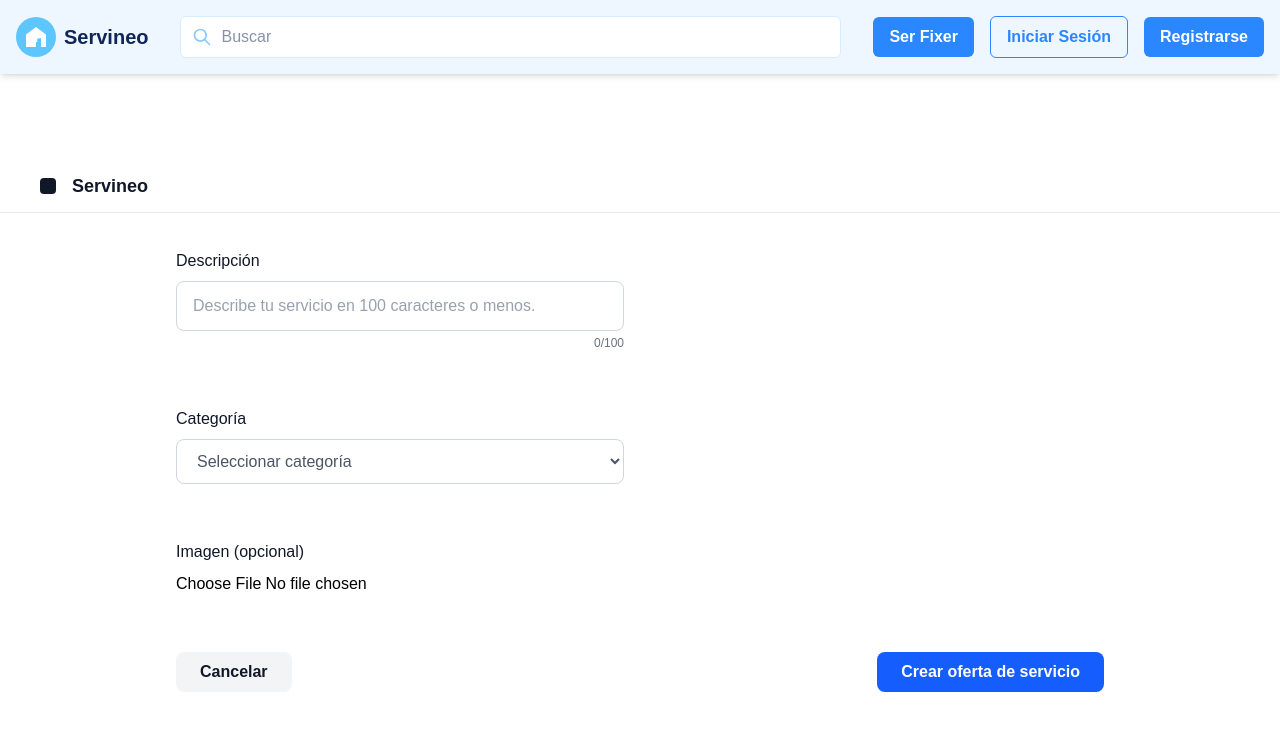
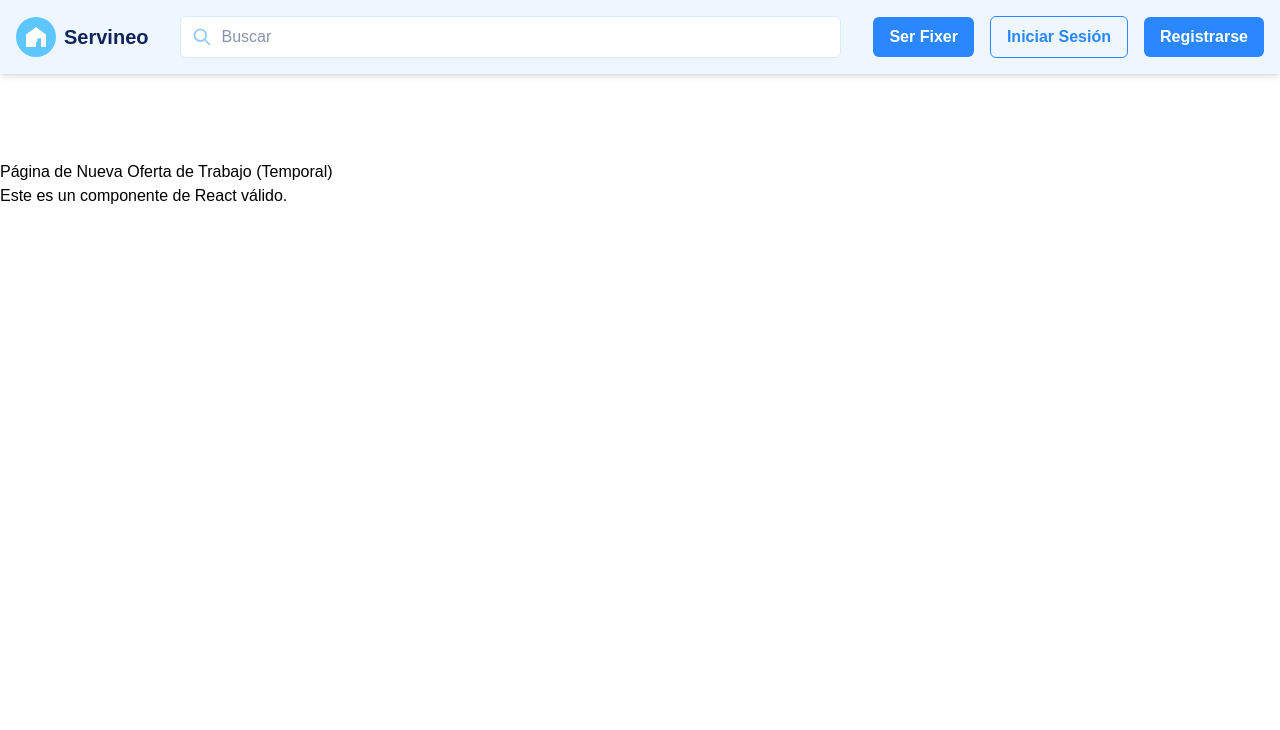
Before and after one commit to robertgt0/alquiler_front, a Next.js app: page /addNewJobOffer in a window 1280 px wide. Shown: the top 730 px of the page. Built offline with nearby package versions, Linux system fonts and the light colour scheme; no server answers.

Commit message:
fix:ConexionBack

```diff
--- a/src/app/addNewJobOffer/page.tsx
+++ b/src/app/addNewJobOffer/page.tsx
@@ -1,3 +1,4 @@
+/*
 'use client';
 
 import { useEffect, useMemo, useState } from 'react';
@@ -127,7 +128,7 @@ export default function NuevaOFertaOEditar() {
 
       <section className="flex justify-center p-5">
         <form onSubmit={(e) => e.preventDefault()} className="flex flex-col w-[960px] space-y-6">
-          {/* DESCRIPCIÓN */}
+          {/* DESCRIPCIÓN /}
           <div className="p-4 max-w-[480px]">
             <label className="block mb-2 text-gray-900 font-medium">Descripción</label>
             <input
@@ -142,7 +143,7 @@ export default function NuevaOFertaOEditar() {
             <div className="text-right text-xs text-gray-500 mt-1">{descripcion.length}/100</div>
           </div>
 
-          {/* CATEGORÍA */}
+          {/* CATEGORÍA /}
           <div className="p-4 max-w-[480px]">
             <label className="block mb-2 text-gray-900 font-medium">Categoría</label>
             <select
@@ -159,12 +160,12 @@ export default function NuevaOFertaOEditar() {
             </select>
           </div>
 
-          {/* IMAGEN */}
+          {/* IMAGEN /}
           <div className="p-4 max-w-[480px]">
             <label className="block mb-2 text-gray-900 font-medium">
               {esEdicion ? 'Imagen (opcional — si subes, reemplaza)' : 'Imagen (opcional)'}
             </label>
-            {/* Si ya hay imagenes (edición), muéstralas */}
+            {/* Si ya hay imagenes (edición), muéstralas /}
             {esEdicion && imagenesExistentes?.length > 0 && (
               <div className="mb-2 text-sm text-gray-600">
                 Actualmente: {imagenesExistentes.length} imagen(es) cargada(s).
@@ -179,10 +180,10 @@ export default function NuevaOFertaOEditar() {
             />
           </div>
 
-          {/* MENSAJE */}
+          {/* MENSAJE /}
           {mensaje && <p className="text-sm text-red-500">{mensaje}</p>}
 
-          {/* BOTONES */}
+          {/* BOTONES /}
           <div className="flex justify-between p-4">
             <button
               type="button"
@@ -205,3 +206,26 @@ export default function NuevaOFertaOEditar() {
     </main>
   );
 }
+*/
+
+
+'use client';
+
+import React from 'react';
+
+// 2. Definición del Componente: El nombre DEBE comenzar con mayúscula
+function AddNewJobOfferPage() {
+
+  // Aquí puedes usar hooks de cliente si incluiste 'use client';
+  // Por ejemplo: const searchParams = useSearchParams();
+
+  return (
+    <div>
+      <h1>Página de Nueva Oferta de Trabajo (Temporal)</h1>
+      <p>Este es un componente de React válido.</p>
+    </div>
+  );
+}
+
+// 3. Exportación: DEBE ser el exportación por defecto
+export default AddNewJobOfferPage;
--- a/src/lib/mongodb.ts
+++ b/src/lib/mongodb.ts
@@ -1,3 +1,4 @@
+/*
 // src/lib/mongodb.ts
 import { MongoClient } from "mongodb";
 
@@ -19,3 +20,4 @@ if (!uri) {
 }
 
 export default clientPromise;
+*/
```
